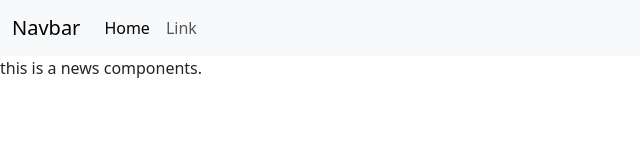
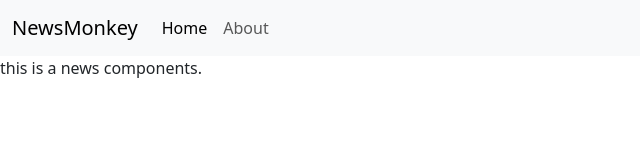
Before and after one commit to priyanka921805/newsapp, a React (Create React App) app: page / in a window 1280 px wide. Shown: the top 160 px of the page, without its empty margins (0-640 px from the left). Built offline with nearby package versions, Linux system fonts and the light colour scheme.

Commit message:
adding my newsmonkey components

```diff
--- a/src/components/NavBar.js
+++ b/src/components/NavBar.js
@@ -10,7 +10,7 @@ export class NavBar extends Component {
         <nav className="navbar navbar-expand-lg bg-body-tertiary">
           <div className="container-fluid">
             <a className="navbar-brand" href="/">
-              Navbar
+              NewsMonkey
             </a>
             <button
               className="navbar-toggler"
@@ -35,7 +35,7 @@ export class NavBar extends Component {
                 </li>
                 <li className="nav-item">
                   <a className="nav-link" href="/">
-                    Link
+                    About
                   </a>
                 </li>
               </ul>
```
